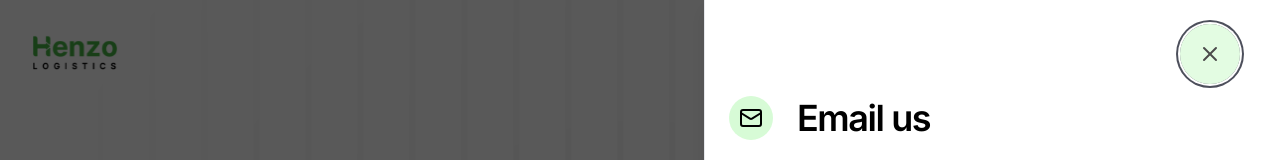
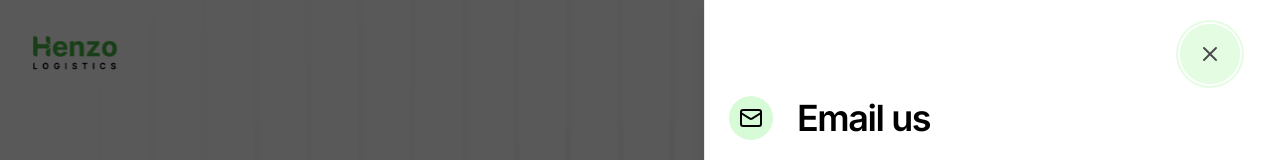
Before and after one commit to kayodegeorge/henzo-landing, a Next.js app: page / in a window 1280 px wide. Both pictures are taken after a click on the button 1218 px from the left and 54 px from the top of the page. Shown: the top 160 px of the page. Built offline with nearby package versions, Linux system fonts and the light colour scheme.

Commit message:
little changes

```diff
--- a/components/ui/input.tsx
+++ b/components/ui/input.tsx
@@ -11,7 +11,7 @@ const Input = React.forwardRef<HTMLInputElement, InputProps>(
       <input
         type={type}
         className={cn(
-          "flex h-[3.75rem] w-full rounded-lg border border-[#8B8F9A] bg-white px-6 py-2 text-lg font-semibold leading-[1.4] tracking-[-0.02em] ring-offset-white file:border-0 file:bg-transparent file:text-sm file:font-medium placeholder:text-[#8B8F9A] focus-visible:outline-none focus-visible:ring-2 focus-visible:ring-slate-950 focus-visible:ring-offset-2 disabled:cursor-not-allowed disabled:opacity-50 dark:border-slate-800 dark:bg-slate-950 dark:ring-offset-slate-950 dark:placeholder:text-slate-400 dark:focus-visible:ring-slate-300",
+          "flex h-[3.75rem] w-full rounded-lg border border-[#8B8F9A] bg-white px-6 py-2 text-lg font-semibold leading-[1.4] tracking-[-0.02em] ring-offset-white file:border-0 file:bg-transparent file:text-sm file:font-medium placeholder:text-[#8B8F9A] focus-visible:outline-none focus-visible:ring-2 focus-visible:ring-primary-green focus-visible:ring-offset-2 disabled:cursor-not-allowed disabled:opacity-50 dark:border-primary-green/30 dark:bg-slate-950 dark:ring-offset-slate-950 dark:placeholder:text-slate-400 dark:focus-visible:ring-slate-300",
           className,
         )}
         ref={ref}
--- a/components/ui/sheet.tsx
+++ b/components/ui/sheet.tsx
@@ -65,7 +65,7 @@ const SheetContent = React.forwardRef<
       {...props}
     >
       {children}
-      <SheetPrimitive.Close className="absolute right-4 top-4 flex h-[3.75rem] w-[3.75rem] items-center justify-center rounded-full bg-primary-green/30 opacity-70 ring-offset-white transition-opacity hover:opacity-100 focus:outline-none focus:ring-2 focus:ring-slate-950 focus:ring-offset-2 disabled:pointer-events-none data-[state=open]:bg-slate-100 dark:ring-offset-slate-950 dark:focus:ring-slate-300 dark:data-[state=open]:bg-slate-800 md:right-10 md:top-6">
+      <SheetPrimitive.Close className="absolute right-4 top-4 flex h-[3.75rem] w-[3.75rem] items-center justify-center rounded-full bg-primary-green/30 opacity-70 ring-offset-white transition-opacity hover:opacity-100 focus:outline-none focus:ring-2 focus:ring-primary-green/30 focus:ring-offset-2 disabled:pointer-events-none data-[state=open]:bg-slate-100 dark:ring-offset-slate-950 dark:focus:ring-slate-300 dark:data-[state=open]:bg-slate-800 md:right-10 md:top-6">
         <X className="h-6 w-6" />
         <span className="sr-only">Close</span>
       </SheetPrimitive.Close>
```
